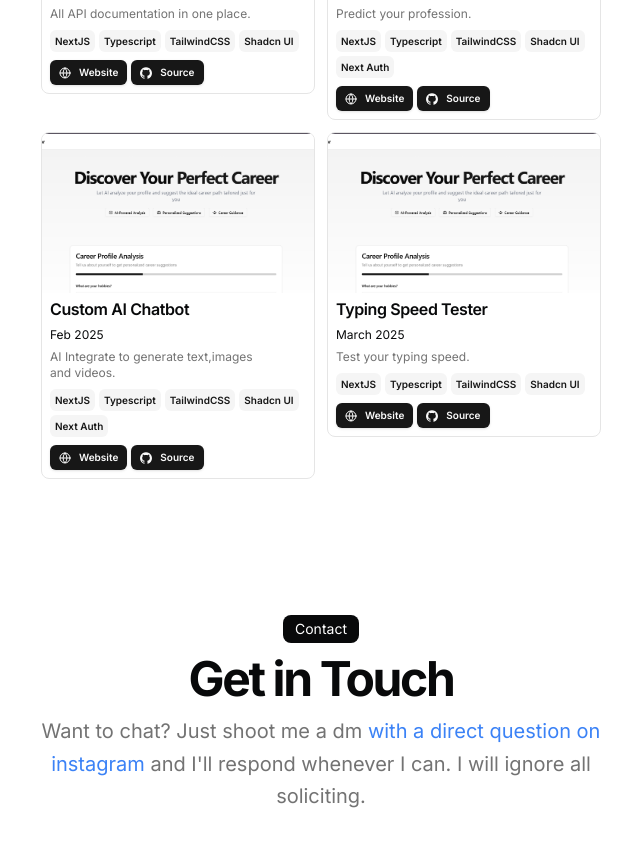
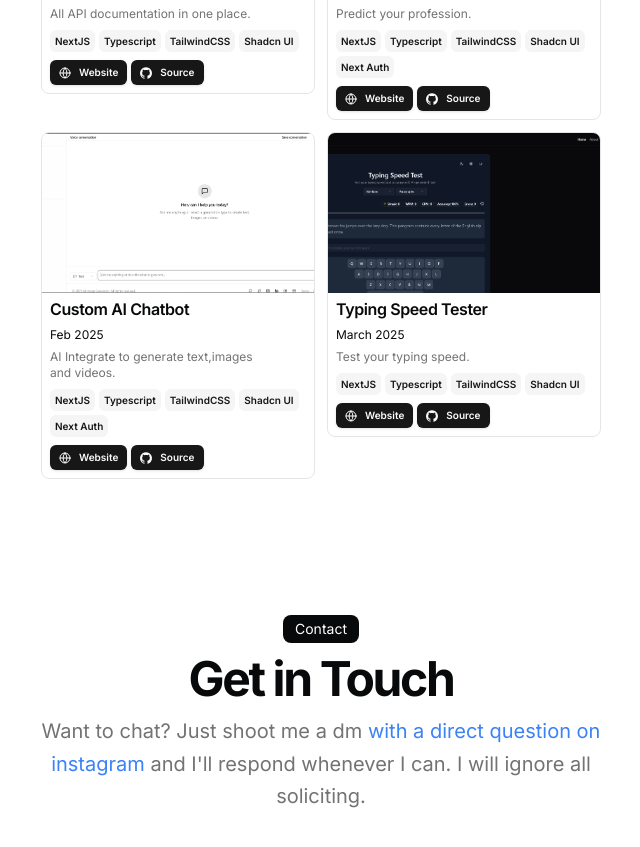
Before and after one commit to 0xshariq/portfolio-website, a Next.js app: page / in a window 1280 px wide. Shown: the part 2100-2947 px from the top of the page, without its empty margins (319-959 px from the left). Built offline with nearby package versions, Linux system fonts and the light colour scheme.

Commit message:
Image Added

```diff
--- a/src/data/resume.tsx
+++ b/src/data/resume.tsx
@@ -314,7 +314,7 @@ export const DATA = {
           icon: <Icons.github className="size-3" />,
         }
       ],
-      image: "/profession.png",
+      image: "/ai-chatbot.png",
       video: "",
     },
     {
@@ -342,7 +342,7 @@ export const DATA = {
           icon: <Icons.github className="size-3" />,
         }
       ],
-      image: "/profession.png",
+      image: "/typing.png",
       video: "",
     }
   ]
```
Also changed, not shown: public/ai-chatbot.png (added), public/typing.png (added).
